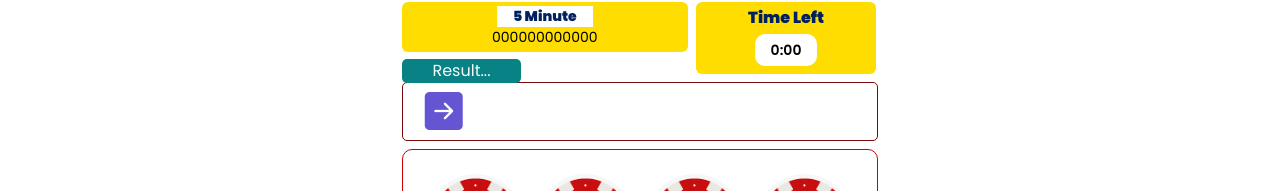
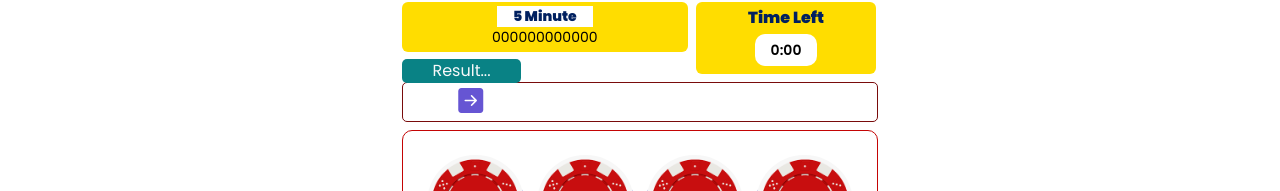
Before and after one commit to VythonDeveloper/powerx, a React (Create React App) app: page /dus-ka-dum in a window 1280 px wide. Shown: the part 242-433 px from the top of the page. Built offline with nearby package versions, Linux system fonts and the light colour scheme; no server answers; the database is empty.

Commit message:
fixing bug

```diff
--- a/src/screens/games/Parity.jsx
+++ b/src/screens/games/Parity.jsx
@@ -84,9 +84,9 @@ const Parity = () => {
         const sortedData = data.response.sort(
           (a, b) => new Date(b.date) - new Date(a.date)
         );
-        setResult(sortedData.slice(0, 6));
+        setResult(sortedData.slice(0, 5));
 
-        console.log(sortedData.slice(0, 6));
+        console.log(sortedData.slice(0, 5));
       }
     } catch (error) {
       console.log(error);
@@ -329,7 +329,7 @@ const Parity = () => {
                   className="slide-item d-flex flex-column align-item-center"
                 >
                   <div>{item.number || "?"}</div>
-                  <p className="mb-0 text-danger" style={{ fontSize: "10px" }}>
+                  <p className="mb-0 text-danger text-center" style={{ fontSize: "10px" }}>
                     {/* {item.time} */}
                     {formattedTime}
                   </p>
--- a/src/screens/games/game.css
+++ b/src/screens/games/game.css
@@ -566,8 +566,8 @@ input:focus {
   padding: 0rem 0.5rem;
   border-radius: 5px;
   display: grid;
-  grid-template-columns: repeat(7, 1fr);
-  gap: 1rem;
+  grid-template-columns: repeat(6, 1fr);
+  gap: 0.3rem;
 }
 
 .slide-item div {
@@ -581,11 +581,14 @@ input:focus {
   background-image: url(/public/images/chip.png);
   background-size: contain;
   background-position: center;
-background-repeat: no-repeat;
+  background-repeat: no-repeat;
+  width: 70%;
+  margin: auto;
+  font-size: 13px;
 }
 
 .slider-btn i {
-  font-size: 38px !important;
+  font-size: 25px !important;
   color: #6655d3;
 }
 
@@ -626,7 +629,7 @@ background-repeat: no-repeat;
 .timer {
   display: grid;
   grid-template-columns:
-  60% 38%;
+    60% 38%;
   gap: 0.5rem;
 }
 
```
